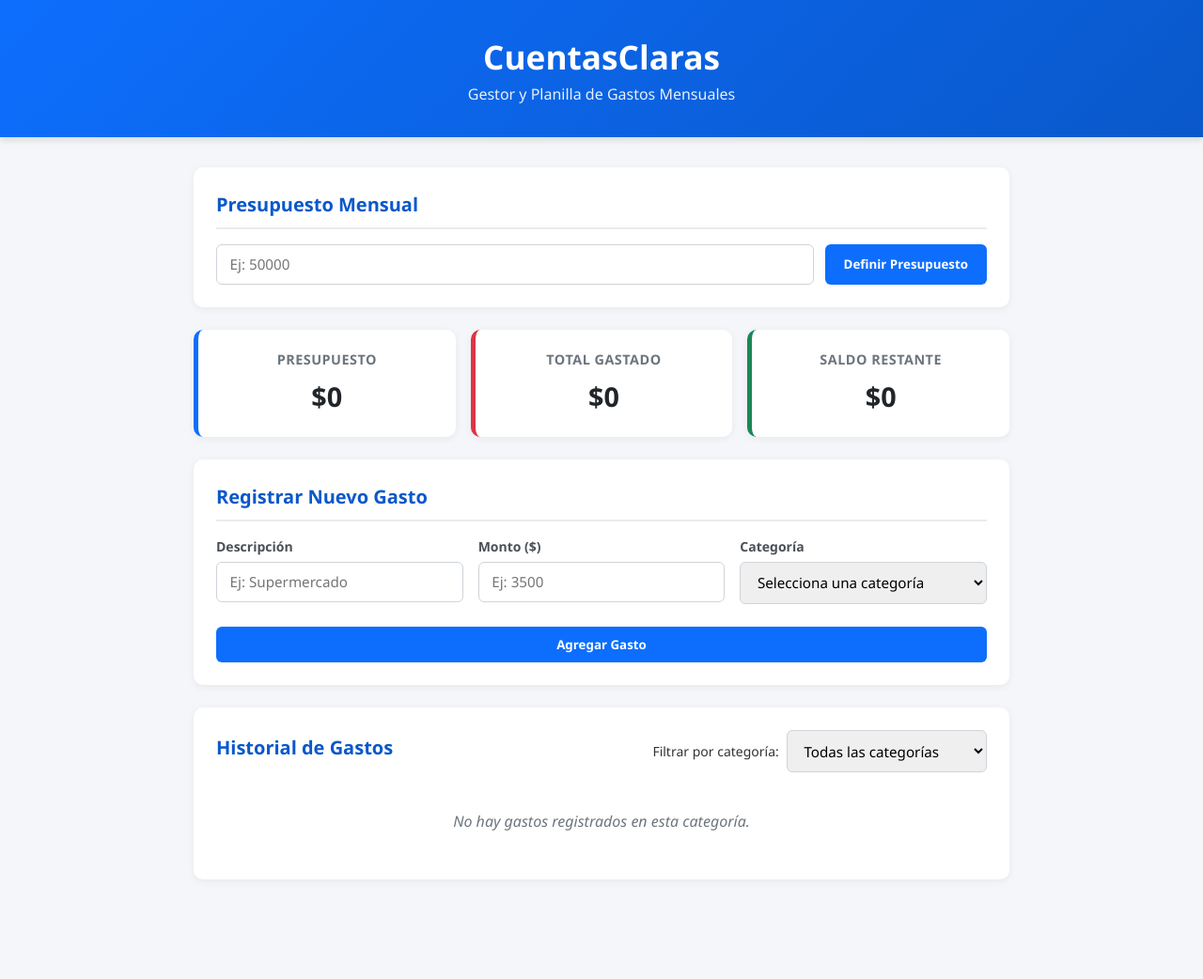
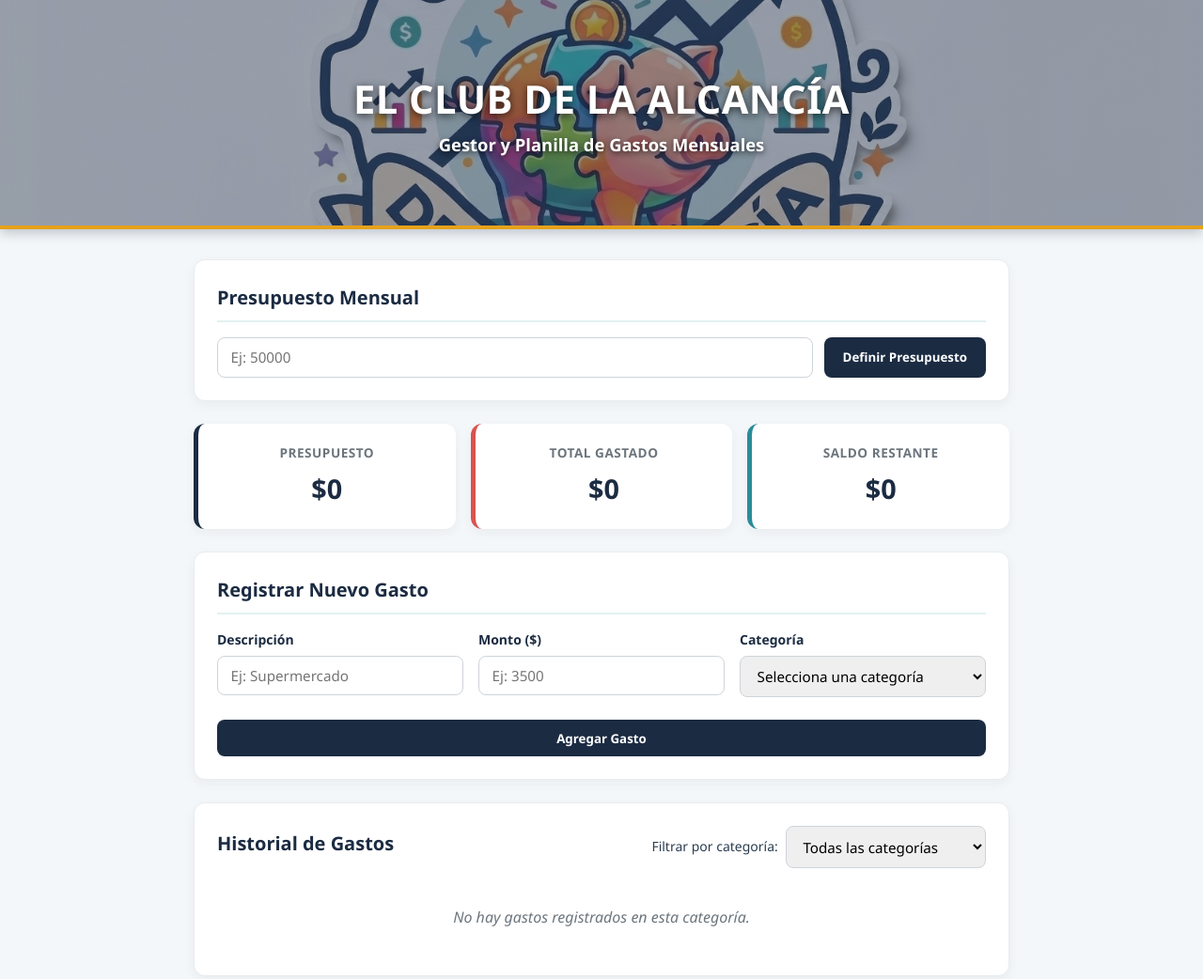
Before and after one commit to SebasMadMan/CUENTASCLARAS, a plain HTML site: page index.html in a window 1280 px wide. Shown: the whole page at 94% size. Before the commit the page ends 976 px from the top, so only its background shows below. Drawn offline with nearby package versions, Linux system fonts and the light colour scheme; some packages are replaced by stand-ins of ours; a script that the page names is missing.

Commit message:
club de la alcancia

```diff
--- a/css/styles.css
+++ b/css/styles.css
@@ -1,4 +1,11 @@
-/* Reset básico y tipografía */
+/* ==========================================================================
+   PALETA "EL CLUB DE LA ALCANCÍA"
+   - Azul Marino (Principal): #1B2B42
+   - Verde Teal (Secundario/Badges): #2A8B99
+   - Dorado / Cálido (Acentos/Botones): #E6A119
+   - Fondo: #F4F7F9
+   ========================================================================== */
+
 * {
   box-sizing: border-box;
   margin: 0;
@@ -7,30 +14,39 @@
 }
 
 body {
-  background-color: #f4f6f9;
-  color: #333;
+  background-color: #f4f7f9;
+  color: #2c3e50;
   line-height: 1.6;
   padding-bottom: 40px;
 }
 
-/* Encabezado */
+/* Encabezado con imagen de fondo y capa oscura para legibilidad */
 .app-header {
-  background: linear-gradient(135deg, #0d6efd, #0a58ca);
-  color: #fff;
+  /* Fondo con degradado azul más claro y la imagen ocupando todo el marco (cover) */
+  background: linear-gradient(rgba(27, 43, 66, 0.45), rgba(27, 43, 66, 0.45)),
+              url('../assets/logo.jpeg') center/cover no-repeat #1b2b42;
+  color: #ffffff;
   text-align: center;
-  padding: 2rem 1rem;
+  padding: 4.5rem 1rem; /* Más alto para dar espacio a la imagen */
   margin-bottom: 2rem;
-  box-shadow: 0 4px 6px rgba(0, 0, 0, 0.1);
+  box-shadow: 0 4px 12px rgba(27, 43, 66, 0.25);
+  border-bottom: 4px solid #e6a119;
 }
 
+/* Sombra al texto para mantener alta legibilidad sobre la ilustración clara */
 .app-header h1 {
-  font-size: 2.2rem;
-  font-weight: 700;
+  font-size: 2.6rem;
+  font-weight: 800;
+  letter-spacing: 0.5px;
+  text-transform: uppercase;
+  text-shadow: 0 2px 8px rgba(0, 0, 0, 0.7);
 }
 
 .app-header p {
-  font-size: 1rem;
-  opacity: 0.9;
+  font-size: 1.15rem;
+  font-weight: 600;
+  color: #ffffff;
+  text-shadow: 0 2px 6px rgba(0, 0, 0, 0.7);
 }
 
 /* Contenedor Principal */
@@ -43,23 +59,24 @@ body {
   gap: 1.5rem;
 }
 
-/* Tarjetas Generales (Secciones) */
+/* Tarjetas Generales */
 .card-section {
   background: #ffffff;
-  border-radius: 10px;
+  border-radius: 12px;
   padding: 1.5rem;
-  box-shadow: 0 2px 8px rgba(0, 0, 0, 0.06);
+  box-shadow: 0 4px 12px rgba(27, 43, 66, 0.05);
+  border: 1px solid #e8ecef;
 }
 
 .card-section h2 {
   font-size: 1.25rem;
-  color: #0a58ca;
+  color: #1b2b42;
   margin-bottom: 1rem;
-  border-bottom: 2px solid #e9ecef;
+  border-bottom: 2px solid #e2f1f1;
   padding-bottom: 0.5rem;
 }
 
-/* Indicadores Financieros (Grid de KPIs) */
+/* Indicadores Financieros (KPIs) */
 .dashboard-grid {
   display: grid;
   grid-template-columns: repeat(auto-fit, minmax(240px, 1fr));
@@ -69,22 +86,17 @@ body {
 .kpi-card {
   background: #ffffff;
   padding: 1.25rem;
-  border-radius: 10px;
+  border-radius: 12px;
   text-align: center;
-  box-shadow: 0 2px 8px rgba(0, 0, 0, 0.06);
-  border-left: 5px solid #0d6efd;
+  box-shadow: 0 4px 12px rgba(27, 43, 66, 0.05);
+  border-left: 5px solid #1b2b42;
 }
 
-.kpi-card:nth-child(2) {
-  border-left-color: #dc3545;
-}
-
-.kpi-card:nth-child(3) {
-  border-left-color: #198754;
-}
+.kpi-card:nth-child(2) { border-left-color: #d9534f; }
+.kpi-card:nth-child(3) { border-left-color: #2a8b99; }
 
 .kpi-card h3 {
-  font-size: 0.9rem;
+  font-size: 0.85rem;
   color: #6c757d;
   text-transform: uppercase;
   letter-spacing: 0.5px;
@@ -93,19 +105,17 @@ body {
 .kpi-card p {
   font-size: 1.8rem;
   font-weight: bold;
-  color: #212529;
+  color: #1b2b42;
   margin-top: 0.3rem;
 }
 
-/* Formulario de Presupuesto e Inputs */
+/* Formularios e Inputs */
 .inline-form {
   display: flex;
   gap: 0.75rem;
 }
 
-.inline-form input {
-  flex: 1;
-}
+.inline-form input { flex: 1; }
 
 .gasto-form {
   display: grid;
@@ -122,44 +132,42 @@ body {
 .form-group label {
   font-size: 0.875rem;
   font-weight: 600;
-  color: #495057;
+  color: #1b2b42;
 }
 
 input, select {
   padding: 0.65rem 0.85rem;
   border: 1px solid #ced4da;
-  border-radius: 6px;
+  border-radius: 8px;
   font-size: 0.95rem;
   outline: none;
   transition: border-color 0.2s ease, box-shadow 0.2s ease;
 }
 
 input:focus, select:focus {
-  border-color: #0d6efd;
-  box-shadow: 0 0 0 3px rgba(13, 110, 253, 0.15);
+  border-color: #2a8b99;
+  box-shadow: 0 0 0 3px rgba(42, 139, 153, 0.15);
 }
 
 /* Botones */
 button {
   cursor: pointer;
   border: none;
-  border-radius: 6px;
+  border-radius: 8px;
   font-weight: 600;
   padding: 0.65rem 1.25rem;
   transition: background-color 0.2s ease, transform 0.1s ease;
 }
 
-button:active {
-  transform: scale(0.98);
-}
+button:active { transform: scale(0.98); }
 
 #btn-presupuesto, .btn-primary {
-  background-color: #0d6efd;
+  background-color: #1b2b42;
   color: #ffffff;
 }
 
 #btn-presupuesto:hover, .btn-primary:hover {
-  background-color: #0b5ed7;
+  background-color: #2a8b99;
 }
 
 .btn-primary {
@@ -168,17 +176,15 @@ button:active {
 }
 
 .btn-delete {
-  background-color: #e35d6a;
+  background-color: #d9534f;
   color: #ffffff;
   padding: 0.35rem 0.75rem;
   font-size: 0.85rem;
 }
 
-.btn-delete:hover {
-  background-color: #bb2d3b;
-}
+.btn-delete:hover { background-color: #c9302c; }
 
-/* Historial y Lista de Gastos */
+/* Historial de Gastos */
 .header-historial {
   display: flex;
   justify-content: space-between;
@@ -225,17 +231,15 @@ button:active {
 }
 
 .badge-cat {
-  background-color: #e7f1ff;
-  color: #0c63e4;
+  background-color: #e2f1f1;
+  color: #2a8b99;
   font-size: 0.75rem;
   font-weight: 600;
-  padding: 0.2rem 0.5rem;
+  padding: 0.25rem 0.6rem;
   border-radius: 12px;
 }
 
-.info-gasto small {
-  color: #6c757d;
-}
+.info-gasto small { color: #6c757d; }
 
 .monto-accion {
   display: flex;
@@ -246,7 +250,7 @@ button:active {
 .monto-text {
   font-weight: 700;
   font-size: 1.05rem;
-  color: #212529;
+  color: #1b2b42;
 }
 
 .empty-msg {
@@ -258,21 +262,16 @@ button:active {
 
 /* Adaptabilidad Mobile */
 @media (max-width: 600px) {
-  .inline-form {
-    flex-direction: column;
-  }
-
+  .inline-form { flex-direction: column; }
   .header-historial {
     flex-direction: column;
     align-items: flex-start;
   }
-
   .item-gasto {
     flex-direction: column;
     align-items: flex-start;
     gap: 0.75rem;
   }
-
   .monto-accion {
     width: 100%;
     justify-content: space-between;
--- a/index.html
+++ b/index.html
@@ -3,23 +3,23 @@
 <head>
   <meta charset="UTF-8">
   <meta name="viewport" content="width=device-width, initial-scale=1.0">
-  <title>CuentasClaras - Control de Gastos Mensuales</title>
+  <title>El Club de la Alcancía - CuentasClaras</title>
 
   <!-- CDN Toastify CSS -->
   <link rel="stylesheet" type="text/css" href="https://cdn.jsdelivr.net/npm/toastify-js/src/toastify.min.css">
   <!-- Hoja de estilos propia -->
   <link rel="stylesheet" href="css/styles.css">
 
-  <!-- Scripts con atributo defer (se descargan en paralelo y se ejecutan al terminar el parseo del HTML) -->
+  <!-- Scripts con atributo defer (cargan en paralelo y se ejecutan en orden) -->
   <script src="https://cdn.jsdelivr.net/npm/sweetalert2@11" defer></script>
   <script src="https://cdn.jsdelivr.net/npm/toastify-js" defer></script>
   <script src="js/app.js" defer></script>
 </head>
 <body>
 
-  <!-- Encabezado Principal -->
+  <!-- Encabezado Principal con el estilo del Club de la Alcancía -->
   <header class="app-header">
-    <h1>CuentasClaras</h1>
+    <h1>El Club de la Alcancía</h1>
     <p>Gestor y Planilla de Gastos Mensuales</p>
   </header>
 
```
Also changed, not shown: assets/logo.jpeg (added), 1 other file.
